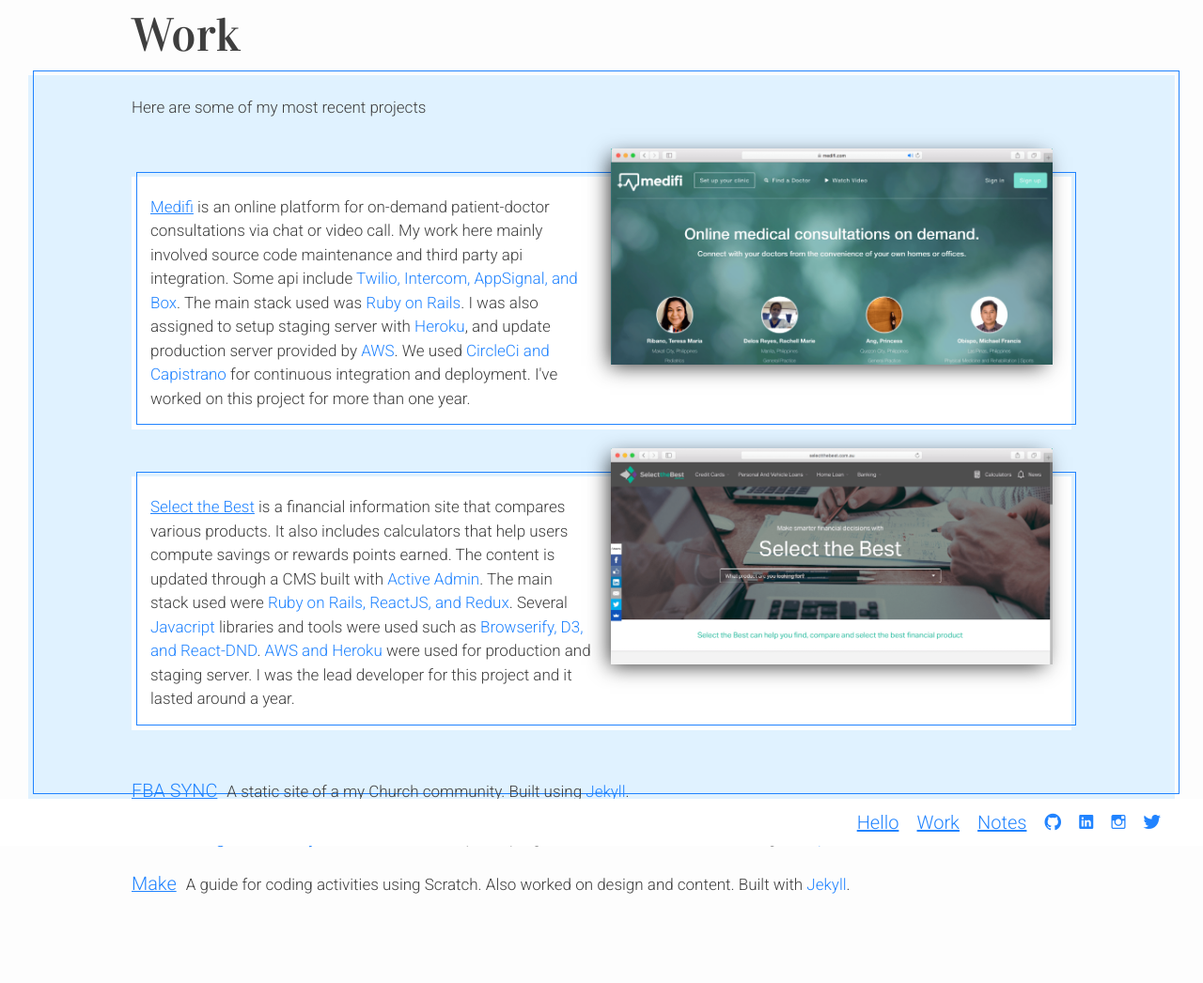
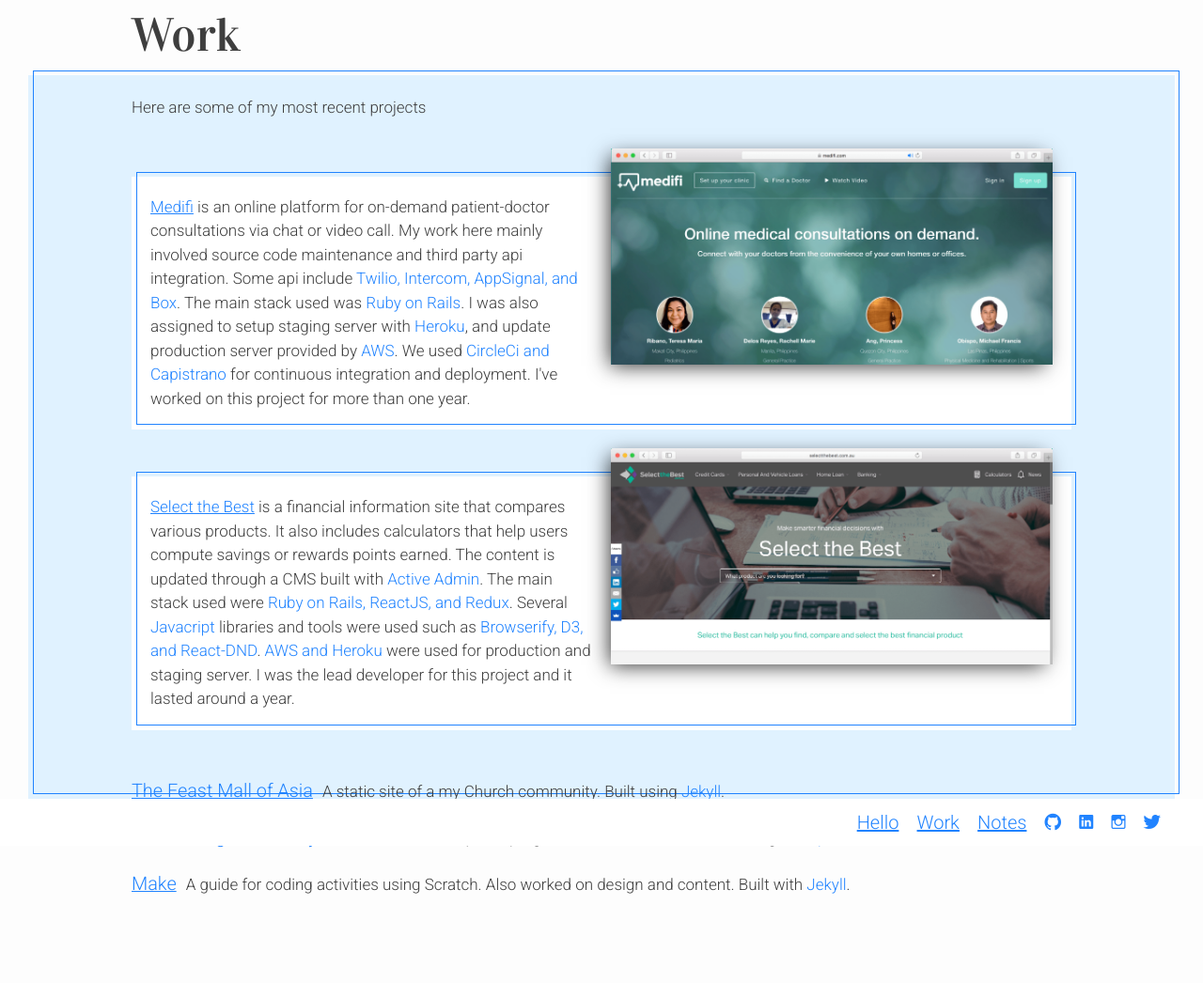
Before and after one commit to carlflor/carlflor-jekyll, a Jekyll site: the page built from work.html, in a window 1280 px wide. Shown: the whole page at 94% size. Built offline with Jekyll 4.4.1, drawn with Linux system fonts in a browser that asks for light colours.

Commit message:
update fmoa

```diff
--- a/_data/projects.yml
+++ b/_data/projects.yml
@@ -8,8 +8,8 @@
   description: is a financial information site that compares various products. It also includes calculators that help users compute savings or rewards points earned. The content is updated through a CMS built with <span class="desc-link">Active Admin</span>. The main stack used were <span class="desc-link">Ruby on Rails, ReactJS, and Redux</span>. Several <span class="desc-link">Javacript</span> libraries and tools were used such as <span class="desc-link">Browserify, D3, and React-DND</span>. <span class="desc-link">AWS and Heroku</span> were used for production and staging server. I was the lead developer for this project and it lasted around a year.
   image: "select-the-best.png"
   full: true
-- title: FBA SYNC
-  url: https://fbasync.com/
+- title: The Feast Mall of Asia
+  url: https://thefeastmallofasia.com/
   description: A static site of a my Church community. Built using <span class="desc-link">Jekyll</span>.
 - title: Mano Amiga Academy
   url: http://manoamigaph.org/
```
